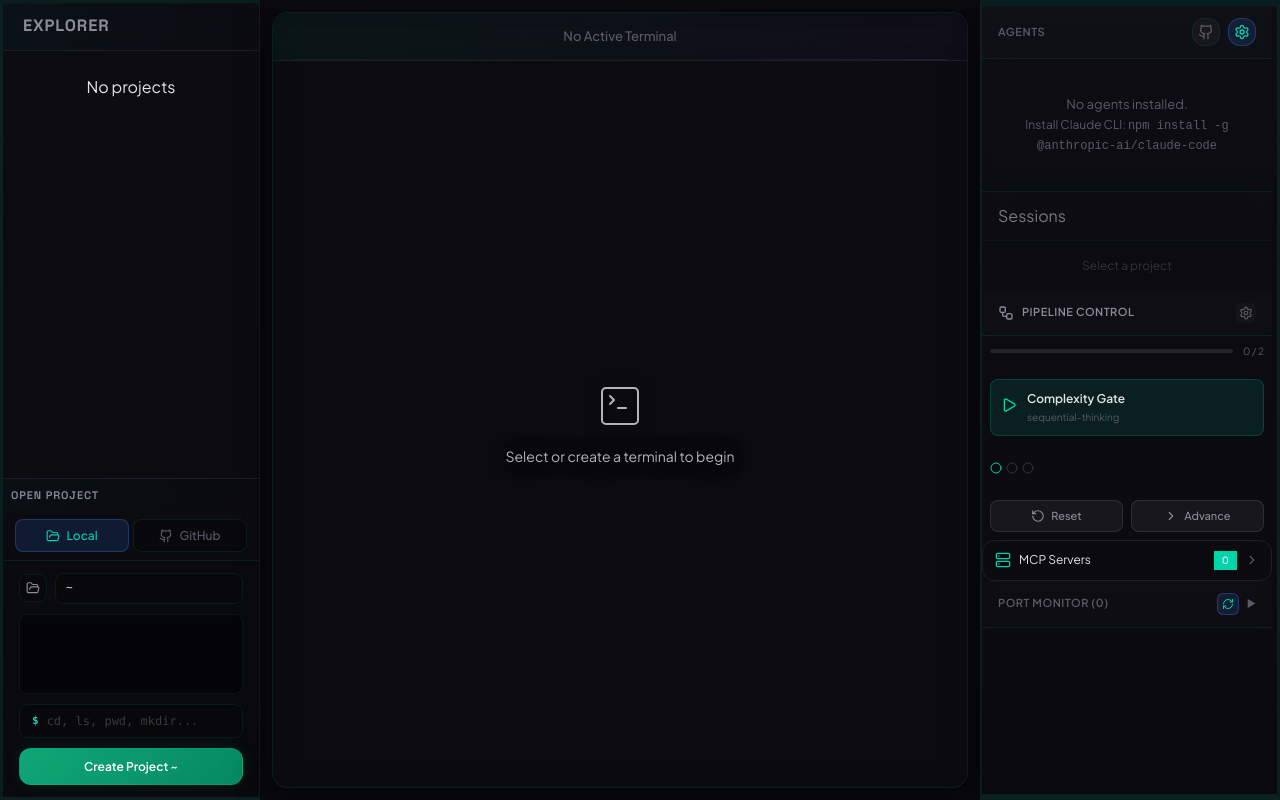
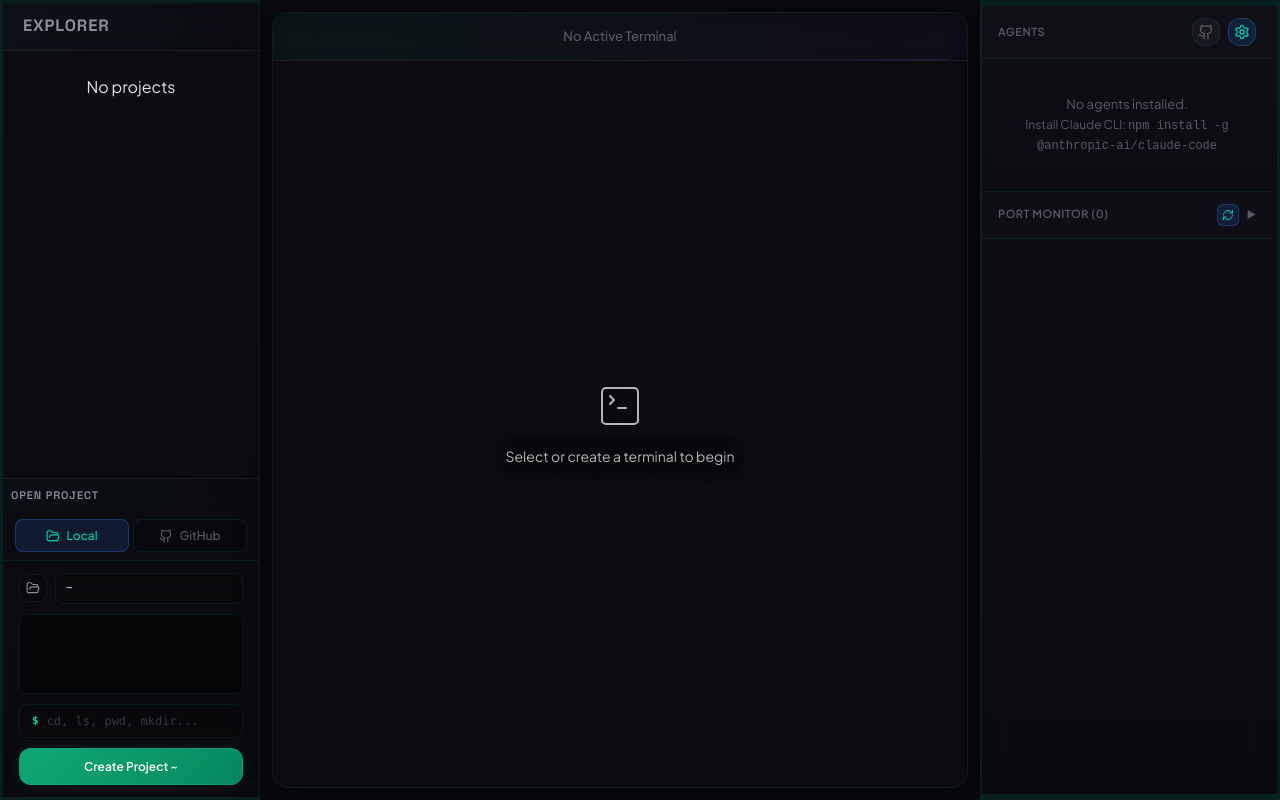
Before and after one commit to Rixmerz/agentcockpit, a React (Vite) app: page / in a window 1280 px wide. Built offline with nearby package versions, Linux system fonts and the light colour scheme.

Commit message:
Snapshot V177

```diff
--- a/src/components/sidebar-right/ActionsPanel.tsx
+++ b/src/components/sidebar-right/ActionsPanel.tsx
@@ -410,7 +410,9 @@ export function ActionsPanel({
         </div>
       )}
 
-      {/* Core Components (always visible) */}
+      {/* Claude-specific components: Sessions, Pipeline, MCP management */}
+      {activePlugin?.manifest.id === 'claude' && (
+        <>
           <SessionManager
             projectPath={projectPath}
             selectedSession={selectedSession}
@@ -428,6 +430,8 @@ export function ActionsPanel({
             onPluginConfigChanged={handlePluginConfigChanged}
             onModalStateChange={setMcpModalOpen}
           />
+        </>
+      )}
 
       <PortMonitor />
 
```
Lines whose indentation alone changed are shown as unchanged.
